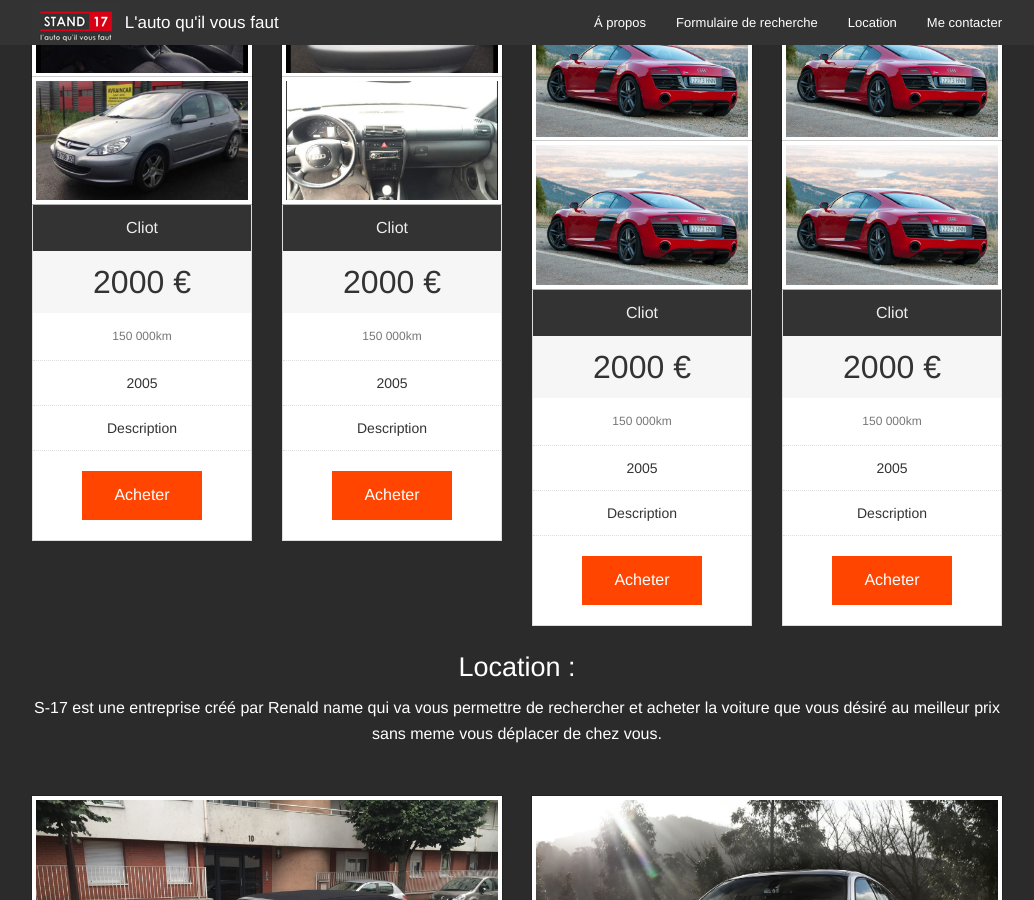
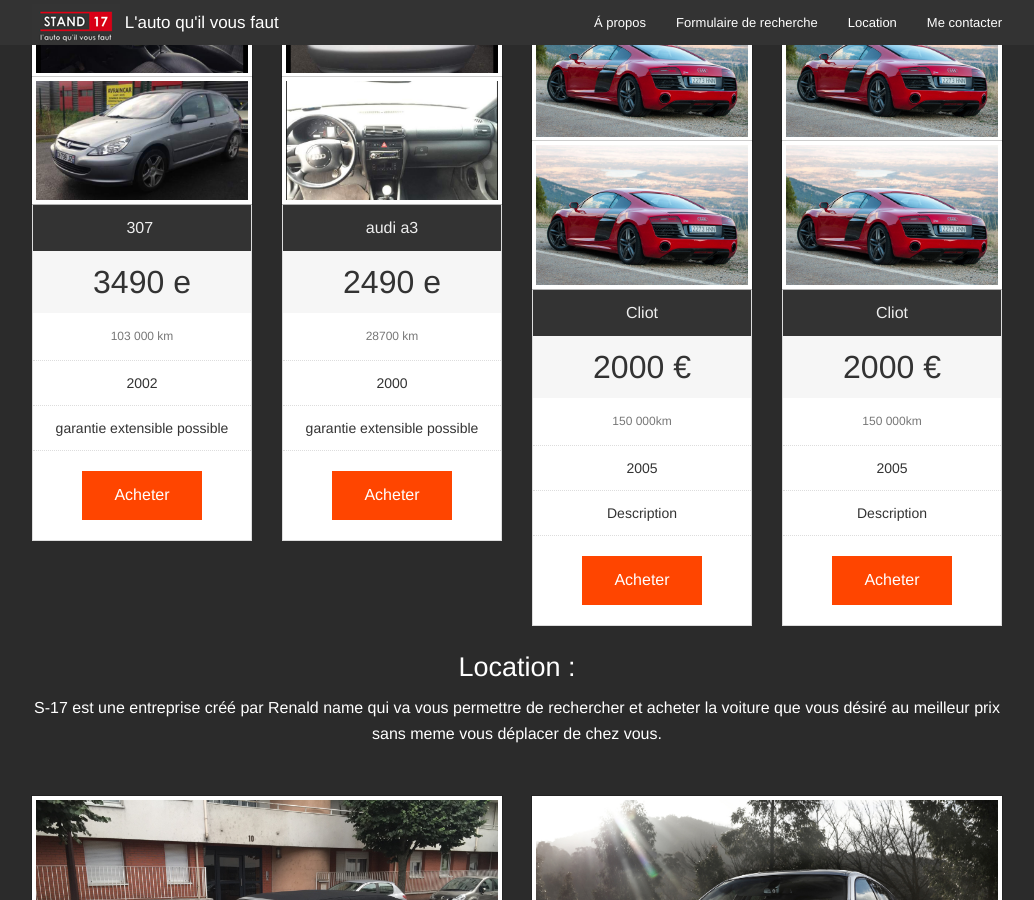
Before and after one commit to Thegeiger/S-17, a Jekyll site: the page built from index.html, in a window 1280 px wide and 900 px high, scrolled down 2585 px. Shown: the whole window, without its empty margins (123-1157 px from the left). Built offline with Jekyll 4.4.1, drawn with Linux system fonts in a browser that asks for light colours.

Commit message:
Updated 'index.html' via CloudCannon

```diff
--- a/index.html
+++ b/index.html
@@ -480,11 +480,11 @@
                 <img aria-hidden=true src="{{page.achatnormal.bloc1.image4_path}}" alt="{{page.achatnormal.bloc1.bloc_voiture}}" />
                 </a>
                 <ul class="pricing-table">
-                  <li class="title editable">Cliot</li>
-                  <li class="price editable">2000 €</li>
-                  <li class="description editable">150 000km</li>
-                  <li class="bullet-item editable">2005</li>
-                  <li class="bullet-item editable">Description</li>
+                  <li class="title editable">307&nbsp;</li>
+                  <li class="price editable">3490 e</li>
+                  <li class="description editable">103 000 km</li>
+                  <li class="bullet-item editable">2002</li>
+                  <li class="bullet-item editable">garantie extensible possible</li>
                   <li class="cta-button"><a class="button editable" href="#">Acheter</a></li>
                 </ul>
               </div>
@@ -502,11 +502,11 @@
                 <img aria-hidden=true src="{{page.achatnormal.bloc2.image4_path}}" alt="{{page.achatnormal.bloc2.bloc_voiture}}" />
                 </a>
                 <ul class="pricing-table">
-                  <li class="title editable">Cliot</li>
-                  <li class="price editable">2000 €</li>
-                  <li class="description editable">150 000km</li>
-                  <li class="bullet-item editable">2005</li>
-                  <li class="bullet-item editable">Description</li>
+                  <li class="title editable">audi a3</li>
+                  <li class="price editable">2490 e</li>
+                  <li class="description editable">28700 km</li>
+                  <li class="bullet-item editable">2000</li>
+                  <li class="bullet-item editable">garantie extensible possible</li>
                   <li class="cta-button"><a class="button editable" href="#">Acheter</a></li>
                 </ul>
               </div>
```
